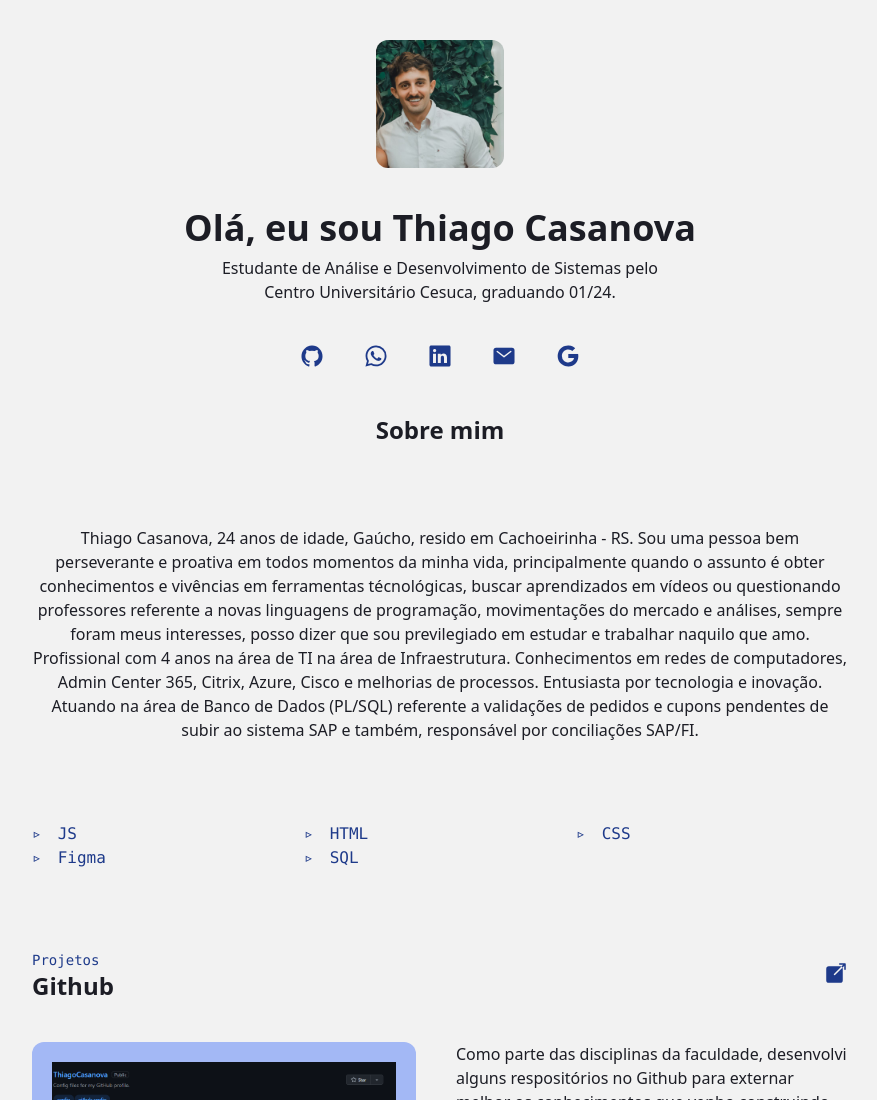
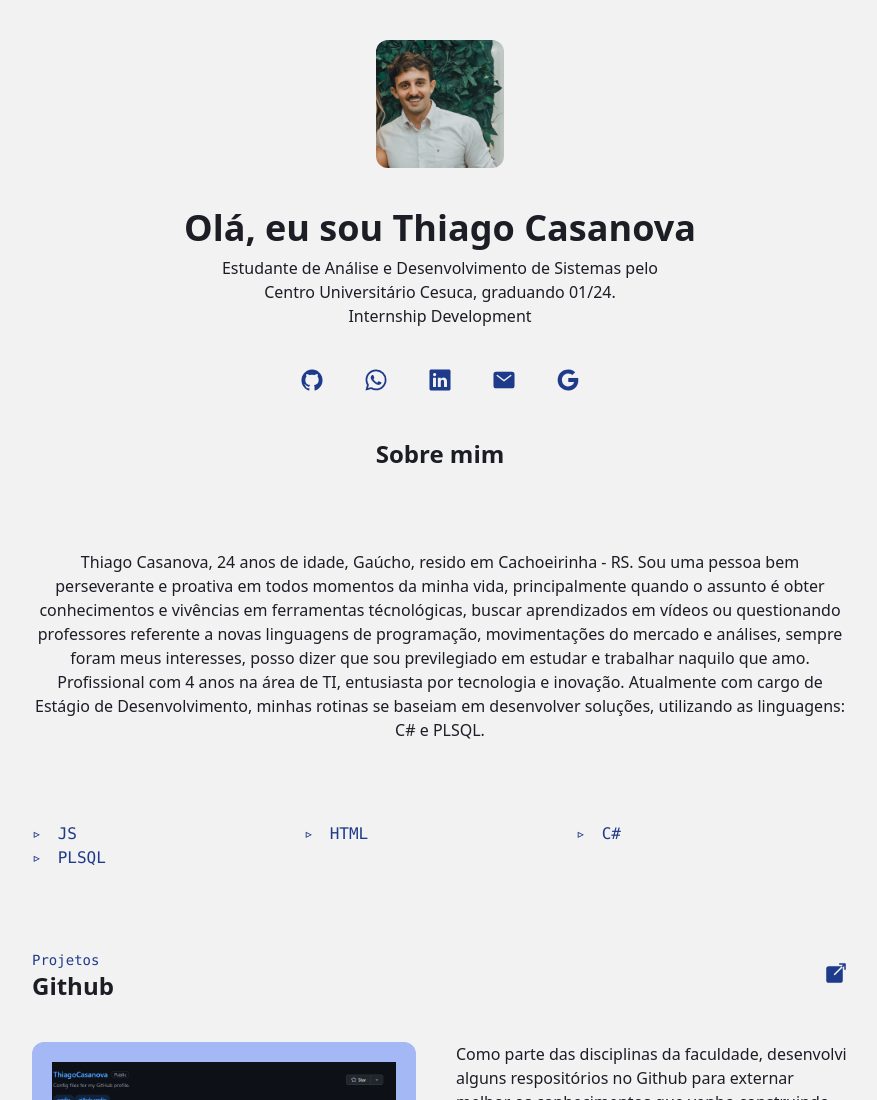
Before and after one commit to ThiagoCasanova/thiagocasanova.github.io, a website: page index.html in a window 1280 px wide. Shown: the top 1100 px of the page, without its empty margins (200-1077 px from the left). Drawn offline with nearby package versions, Linux system fonts and the light colour scheme.

Commit message:
Update index.html

```diff
--- a/index.html
+++ b/index.html
@@ -23,6 +23,9 @@
           <p class="text-center max-w-md">
             Estudante de Análise e Desenvolvimento de Sistemas pelo Centro
             Universitário Cesuca, graduando 01/24.
+          </p>
+           <p class="text-center max-w-md">
+            Internship Development
           </p>
         </div>
         <div
@@ -58,18 +61,15 @@
           posso dizer que sou previlegiado em estudar e trabalhar naquilo que amo.
         </p>
          <p>
-          Profissional com 4 anos na área de TI na área de
-           Infraestrutura. Conhecimentos em redes de computadores, Admin Center 365, Citrix, Azure, Cisco e
-           melhorias de processos. Entusiasta por tecnologia e inovação. Atuando na área
-           de Banco de Dados (PL/SQL) referente a validações de pedidos e cupons pendentes
-           de subir ao sistema SAP e também, responsável por conciliações SAP/FI. </center>
+          Profissional com 4 anos na área de TI, entusiasta por tecnologia e inovação. Atualmente
+           com cargo de Estágio de Desenvolvimento, minhas rotinas se baseiam em
+           desenvolver soluções, utilizando as linguagens: C# e PLSQL. </center>
         </p>
         <ul class="font-mono text-thunderstorm grid grid-cols-2 md:grid-cols-3">
           <li>JS</li>
           <li>HTML</li>
-          <li>CSS</li>
-          <li>Figma</li>
-          <li>SQL</li>
+          <li>C#</li>
+          <li>PLSQL</li>
         </ul>
       </div>
       <div class="mb-5 p-10 space-y-10 w-full max-w-4xl">
```
